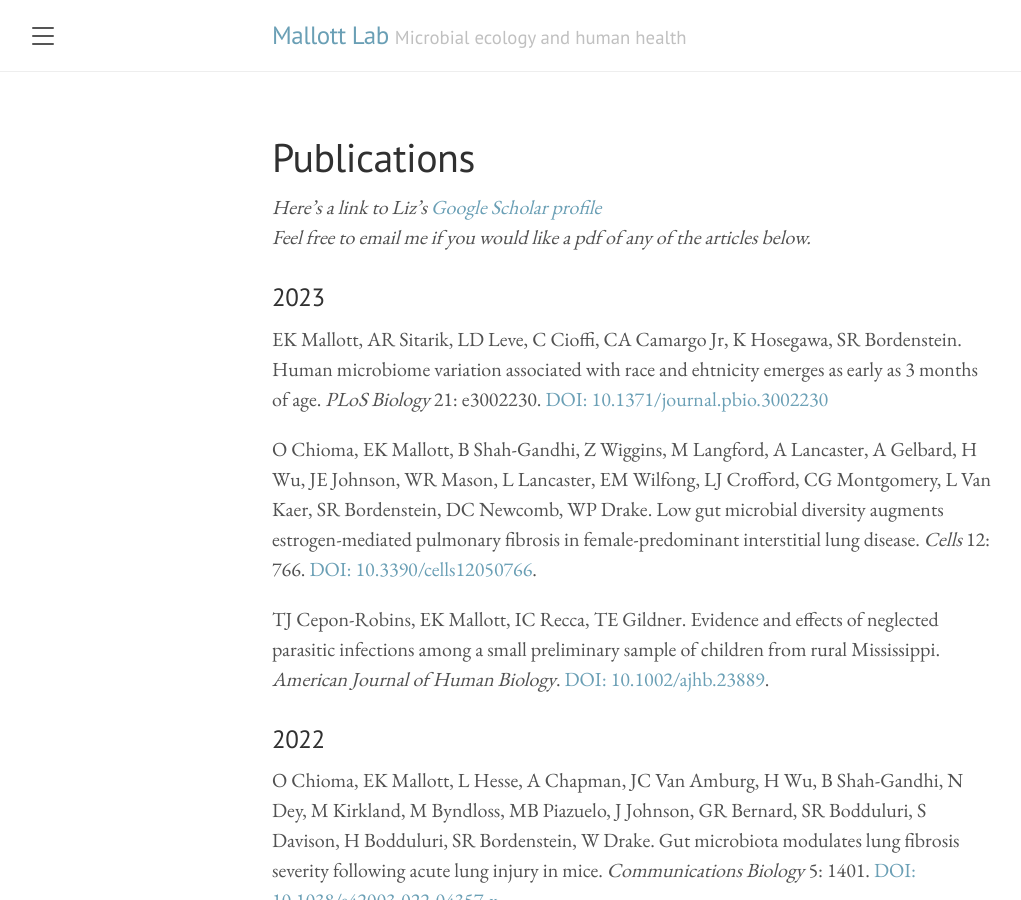
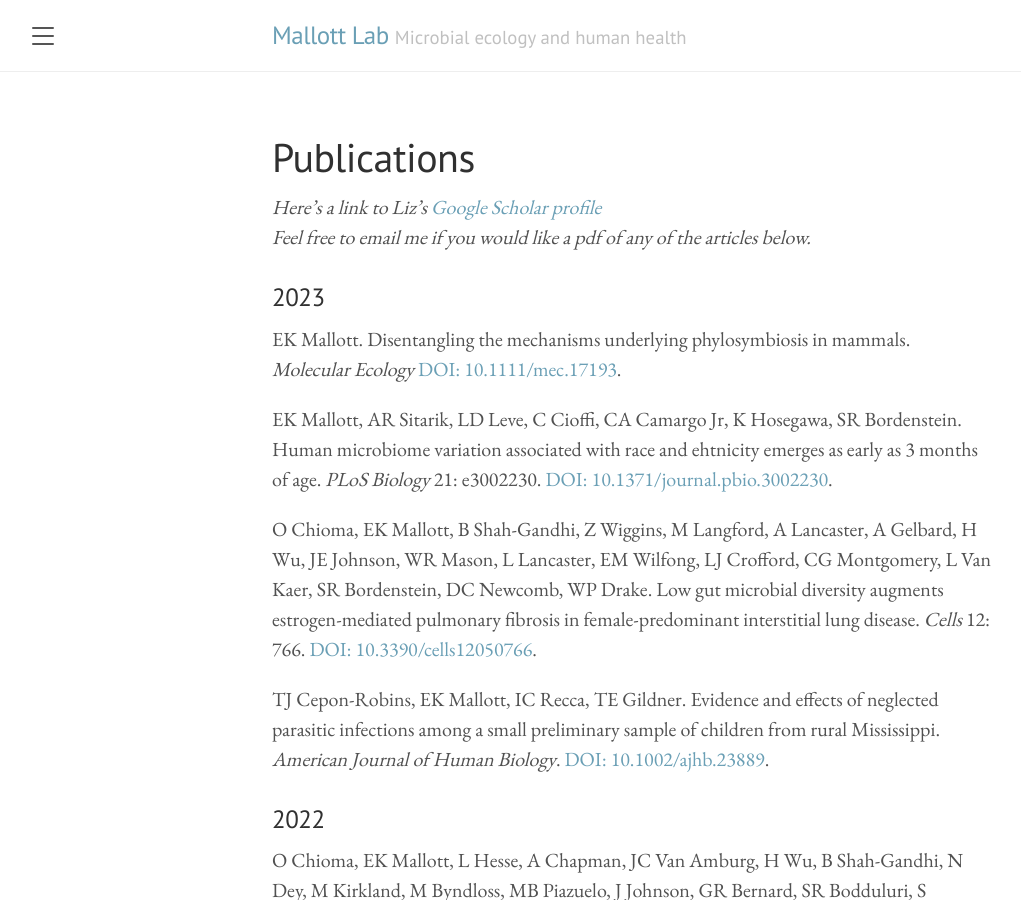
Before and after one commit to Mallott-Lab/Mallott-Lab.github.io, a Jekyll site: the page built from publications.md, in a window 1280 px wide and 900 px high. Shown: the whole window, without its empty margins (8-1029 px from the left). Built offline with Jekyll 4.4.1, drawn with Linux system fonts in a browser that asks for light colours.

Commit message:
updating various things

```diff
--- a/publications.md
+++ b/publications.md
@@ -6,7 +6,9 @@ title: Publications
 *Feel free to email me if you would like a pdf of any of the articles below.*
 
 ### 2023
-EK Mallott, AR Sitarik, LD Leve, C Cioffi, CA Camargo Jr, K Hosegawa, SR Bordenstein. Human microbiome variation associated with race and ehtnicity emerges as early as 3 months of age. *PLoS Biology* 21: e3002230. [DOI: 10.1371/journal.pbio.3002230](https://doi.org/10.1371/journal.pbio.3002230)
+EK Mallott. Disentangling the mechanisms underlying phylosymbiosis in mammals. *Molecular Ecology* [DOI: 10.1111/mec.17193](https://doi.org/10.1111/mec.17193).
+
+EK Mallott, AR Sitarik, LD Leve, C Cioffi, CA Camargo Jr, K Hosegawa, SR Bordenstein. Human microbiome variation associated with race and ehtnicity emerges as early as 3 months of age. *PLoS Biology* 21: e3002230. [DOI: 10.1371/journal.pbio.3002230](https://doi.org/10.1371/journal.pbio.3002230).
 
 O Chioma, EK Mallott, B Shah-Gandhi, Z Wiggins, M Langford, A Lancaster, A Gelbard, H Wu, JE Johnson, WR Mason, L Lancaster, EM Wilfong, LJ Crofford, CG Montgomery, L Van Kaer, SR Bordenstein, DC Newcomb, WP Drake. Low gut microbial diversity augments estrogen-mediated pulmonary fibrosis in female-predominant interstitial lung disease. *Cells* 12: 766. [DOI: 10.3390/cells12050766](https://doi.org/10.3390/cells12050766).
 
```
Also changed, not shown: people.md (+2 -0 lines), 1 other file.
